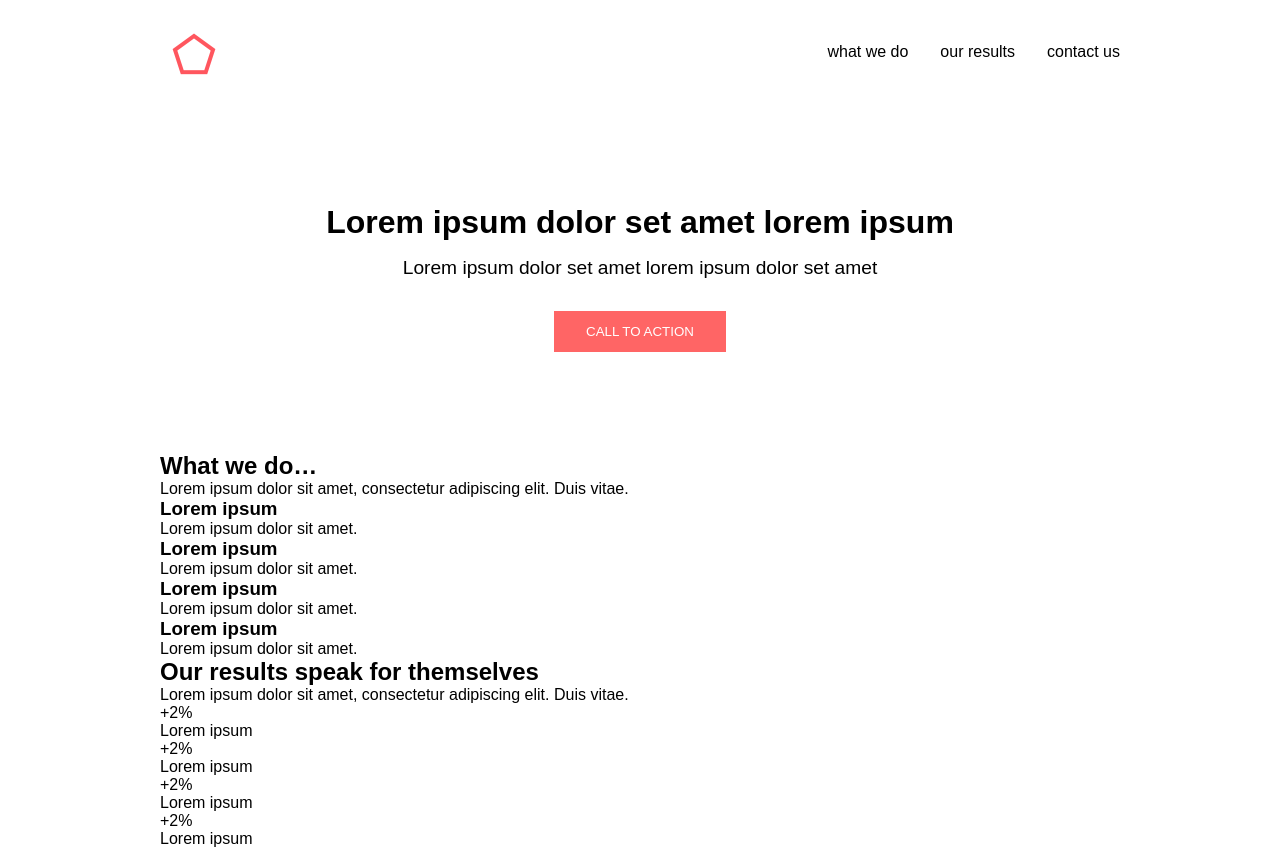
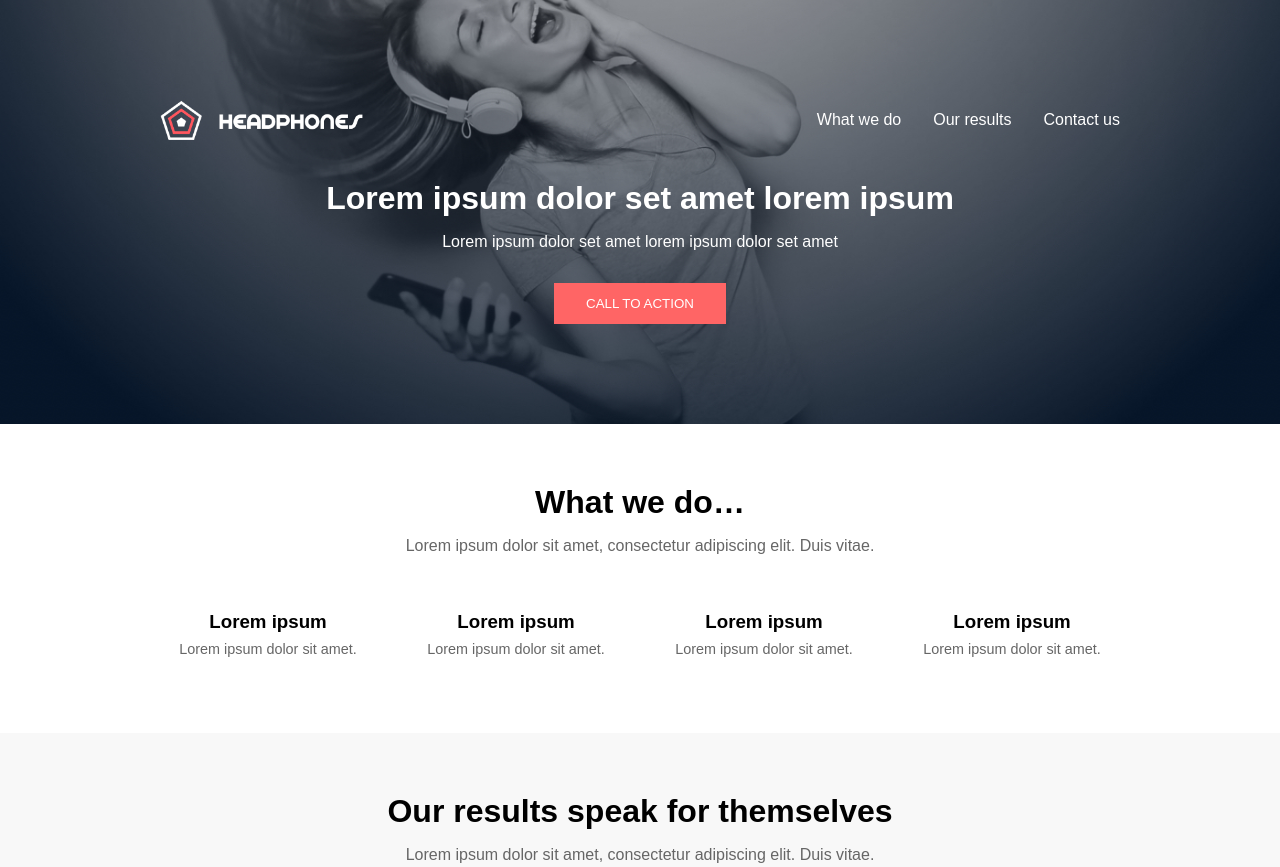
Before and after one commit to Omnia-2101/alx_html_css, a plain HTML site: page headphones/2-index.html in a window 1280 px wide. Shown: the top 867 px of the page. Drawn offline with Linux system fonts and the light colour scheme; a web font is replaced by a local one.

Commit message:
Add What we do section

```diff
--- a/headphones/2-index.html
+++ b/headphones/2-index.html
@@ -3,29 +3,28 @@
 <head>
   <meta charset="UTF-8" />
   <title>Headphones</title>
-  <link rel="stylesheet" href="0-styles.css" />
-  <!-- Icon font -->
+  <link rel="stylesheet" href="2-styles.css" />
   <link rel="stylesheet" href="fonts/holberton_school-icon.css" />
 </head>
 <body>
-  <header>
+  <header class="hero">
     <div class="container">
       <nav class="navbar">
-        <img src="images/logo_headphones.png" alt="Headphones logo" class="logo" />
+        <img src="images/logo_headphones.png" alt="Headphones Logo" class="logo" />
         <ul class="nav-links">
-          <li><a href="#">what we do</a></li>
-          <li><a href="#">our results</a></li>
-          <li><a href="#">contact us</a></li>
+          <li><a href="#what-we-do">What we do</a></li>
+          <li><a href="#our-results">Our results</a></li>
+          <li><a href="#contact">Contact us</a></li>
         </ul>
       </nav>
-      <div class="hero">
+      <div class="hero-content">
         <h1>Lorem ipsum dolor set amet lorem ipsum</h1>
         <p>Lorem ipsum dolor set amet lorem ipsum dolor set amet</p>
-        <button>CALL TO ACTION</button>
+        <button class="cta">CALL TO ACTION</button>
       </div>
     </div>
   </header>
-  <section class="what-we-do">
+  <section class="what-we-do" id="what-we-do">
   <div class="container">
     <h2>What we do…</h2>
     <p class="section-description">
@@ -55,7 +54,7 @@
     </div>
   </div>
 </section>
-<section class="our-results">
+<section class="our-results" id="our-results">
   <div class="container">
     <h2>Our results speak for themselves</h2>
     <p class="section-description">
@@ -86,6 +85,5 @@
   </div>
 </section>
 
-
 </body>
 </html>
--- a/headphones/2-styles.css
+++ b/headphones/2-styles.css
@@ -5,16 +5,22 @@
   box-sizing: border-box;
 }
 
-/* Variables */
 :root {
   --main-color: #FF6565;
+  --max-width: 1000px;
   --font-body: 'Source Sans Pro', sans-serif;
-  --max-width: 1000px;
 }
 
 body {
   font-family: var(--font-body);
-  color: #000;
+  color: white;
+}
+
+/* Header styles */
+.hero {
+  background: url('images/headphones_hero_1.jpg') center/cover no-repeat;
+  padding: 100px 0;
+  text-align: center;
 }
 
 .container {
@@ -23,58 +29,65 @@ body {
   padding: 0 20px;
 }
 
-/* Navigation */
 .navbar {
   display: flex;
   align-items: center;
   justify-content: space-between;
-  padding: 20px 0;
+  padding-bottom: 40px;
 }
+
+.logo {
+  height: 40px;
+}
+
 .nav-links {
   list-style: none;
   display: flex;
   gap: 2rem;
 }
+
 .nav-links a {
+  color: white;
   text-decoration: none;
-  color: inherit;
+  transition: color 0.3s;
 }
 .nav-links a:hover {
   color: var(--main-color);
 }
 
-/* Hero section */
-.hero {
-  padding: 100px 0;
-  text-align: center;
-}
-.hero h1 {
+.hero-content h1 {
   font-size: 2rem;
   margin-bottom: 1rem;
 }
-.hero p {
-  font-size: 1.2rem;
+
+.hero-content p {
+  font-size: 1rem;
   margin-bottom: 2rem;
 }
-button {
+
+.cta {
   background: var(--main-color);
+  padding: 0.8rem 2rem;
   border: none;
-  padding: 0.8rem 2rem;
-  color: #fff;
   cursor: pointer;
+  color: white;
+  transition: opacity 0.3s;
 }
-button:hover {
+.cta:hover {
   opacity: 0.9;
 }
 /* What we do section */
 .what-we-do {
   padding: 60px 0;
   text-align: center;
+  color: #000;
+  background: #fff;
 }
 
 .what-we-do h2 {
   font-size: 2rem;
   margin-bottom: 1rem;
+  color: #000;
 }
 
 .section-description {
@@ -94,9 +107,7 @@ button:hover {
 .card {
   flex: 1 1 200px;
   padding: 1rem;
-  border-radius: 0.5rem;
   transition: transform 0.3s;
-  text-align: center;
 }
 
 .card span {
@@ -107,7 +118,13 @@ button:hover {
 }
 
 .card h3 {
-  margin-bottom: 0.5rem;
+  margin: 0.5rem 0;
+  color: #000;
+}
+
+.card p {
+  color: #666;
+  font-size: 0.9rem;
 }
 
 .card:hover {
@@ -117,12 +134,13 @@ button:hover {
 .our-results {
   padding: 60px 0;
   text-align: center;
-  background-color: #f8f8f8; /* optional light background */
+  background: #f8f8f8; /* optional background */
 }
 
 .our-results h2 {
   font-size: 2rem;
   margin-bottom: 1rem;
+  color: #000;
 }
 
 .our-results-cards {
@@ -133,30 +151,39 @@ button:hover {
 }
 
 .result-card {
-  flex: 1 1 200px;
   position: relative;
+  flex: 1 1 180px;
   padding: 2rem 1rem;
+  text-align: center;
 }
 
 .result-card .pentagon {
   width: 100px;
   height: 100px;
-  background: var(--main-color); /* we'll draw a real pentagon later */
-  margin: 0 auto 1rem auto;
+  background: var(--main-color);
   clip-path: polygon(50% 0%, 100% 38%, 82% 100%, 18% 100%, 0% 38%);
+  margin: 0 auto;
+  position: relative;
 }
 
 .result-card span {
-  display: block;
-  font-size: 1.5rem;
-  font-weight: bold;
-  color: #fff;
   position: absolute;
   top: 50%;
   left: 50%;
   transform: translate(-50%, -50%);
+  font-size: 1.2rem;
+  font-weight: bold;
+  color: white;
 }
 
 .result-card p {
   margin-top: 1rem;
+  color: #333;
 }
+.hero {
+  background: url('images/headphones_hero_1.jpg') center/cover no-repeat;
+}
+@font-face {
+  font-family: "holberton_school-icon";
+  src: url("holberton_school-icon/fonts/holberton_school-icon.eot"); /* etc. */
+}
```
